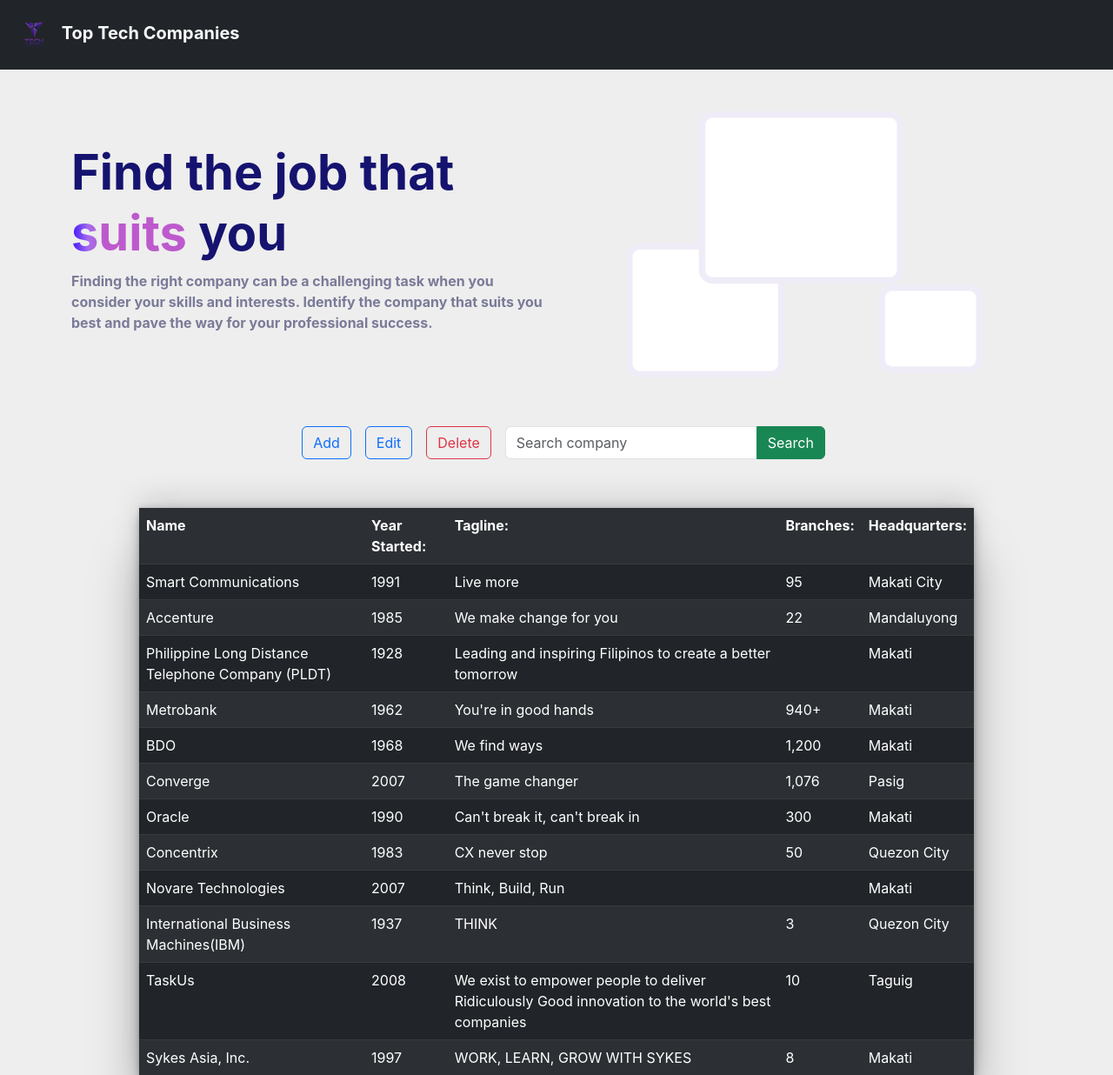
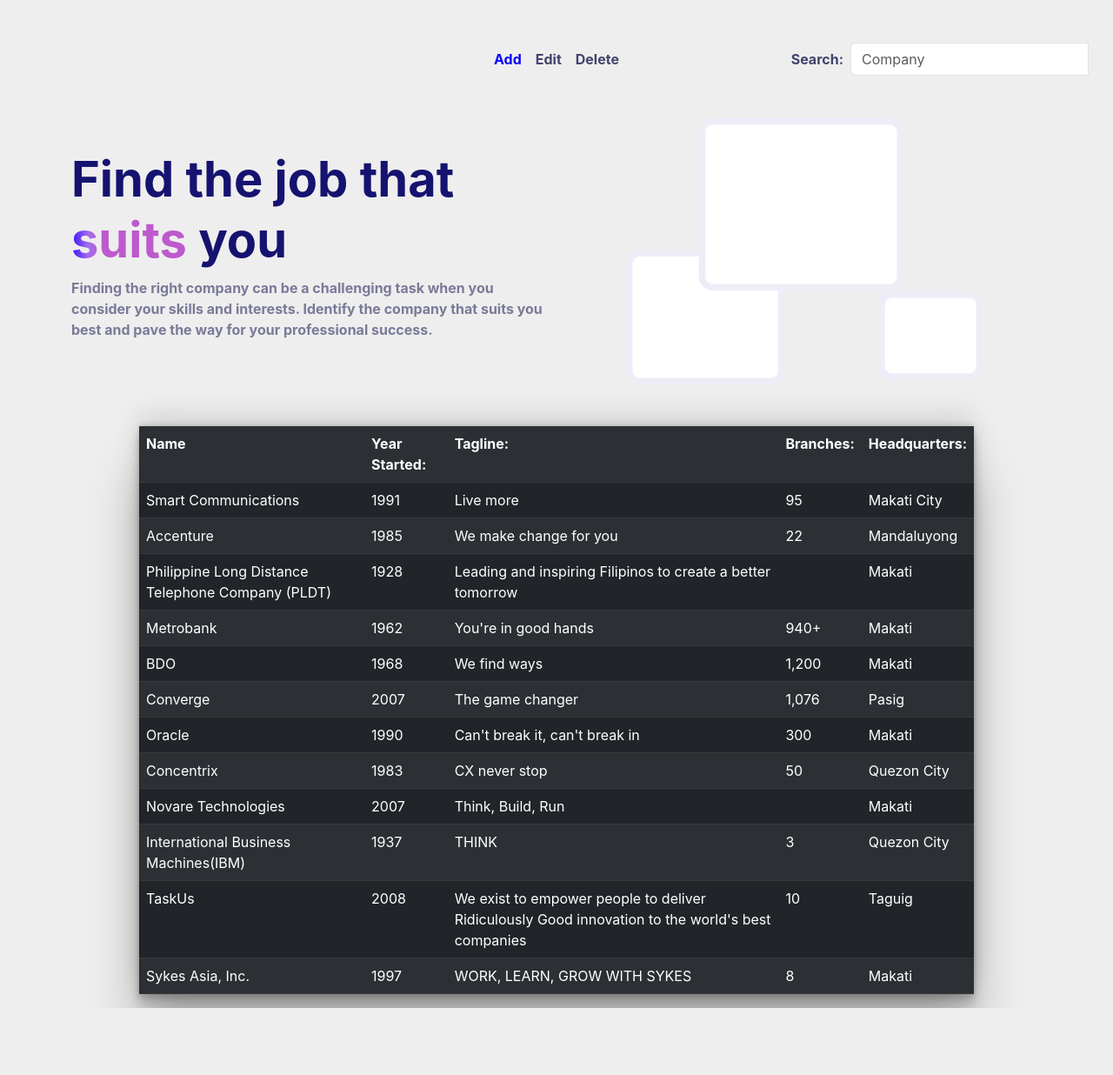
Before and after one commit to WilAm1/web2-project, a PHP site: page / in a window 1280 px wide. Shown: the top 1236 px of the page at 87% size. After the commit the page ends 1159 px from the top, so only its background shows below. Run offline with PHP 8.4, Linux system fonts and the light colour scheme; some web fonts are replaced.

Commit message:
feat: Add nav style

```diff
--- a/assets/styles.css
+++ b/assets/styles.css
@@ -33,10 +33,6 @@ body {
   width: 40%;
 }
 
-.menus > a:hover {
-  color: white !important;
-}
-
 #autocomplete-list {
   position: absolute;
   border: 1px solid #d4d4d4;
@@ -51,6 +47,7 @@ body {
 }
 
 .autocomplete-item {
+  font-weight: 400;
   display: block;
   width: 100%;
   color: black;
@@ -105,3 +102,35 @@ h2 {
   color: #43436e;
   color: hsla(240, 13%, 54%, 1);
 }
+
+/* links */
+.nav-link {
+  color: #43436e;
+  font-weight: 700;
+}
+.nav-link.active {
+  color: #0702ff;
+}
+
+.nav-link:hover {
+  color: rgb(160, 10, 230);
+}
+.nav-box {
+  color: #43436e;
+  font-weight: 700;
+  position: relative;
+}
+.menus {
+  align-items: center;
+}
+
+.search-form {
+  position: absolute;
+  right: 20px;
+}
+
+.search-box {
+  display: flex;
+  row-gap: 20px;
+  align-items: center;
+}
--- a/index.php
+++ b/index.php
@@ -18,11 +18,23 @@
 </head>
 
 <body>
-  <nav class="navbar bg-dark">
-    <div class="container-fluid">
-      <a class="navbar-brand text-light fw-bold" href="#" style="color:#5A2D91">
-        <img src="assets/images/logo.png" width="54" height="54" class="d-inline-block">
-        Top Tech Companies</a>
+  <nav class="">
+    <div class="menus mt-5 d-flex justify-content-center nav-box">
+      <a class="nav-link active m-2 text-decoration-none" href="create.html">Add</a>
+      <a class=" nav-link m-2 text-decoration-none" href="update.php">Edit</a>
+      <a class=" nav-link m-2 text-decoration-none" href="delete.php">Delete</a>
+
+
+      <form action="./searchProcess.php" method="GET" autocomplete="off" class="search-form">
+        <div class="search-box">
+          <label for="search" class="col-form-label">Search:</label>
+          <div class="input-group m-2">
+            <input class="form-control" placeholder="Company" type="search" id="search" name="q">
+            <div id="autocomplete-list"></div>
+          </div>
+        </div>
+
+      </form>
     </div>
   </nav>
 
@@ -44,23 +56,7 @@
   </div>
 
 
-  <div class="menus container mt-5 d-flex justify-content-center ">
-    <a class=" btn btn-outline-primary m-2 text-decoration-none" href="create.html">Add</a>
-    <a class="btn btn-outline-primary m-2 text-decoration-none" href="update.php">Edit</a>
-    <a class="btn btn-outline-danger m-2 text-decoration-none" href="delete.php">Delete</a>
 
-
-    <form action="./searchProcess.php" method="GET" autocomplete="off">
-      <div class="input-group m-2">
-
-        <input class="form-control" placeholder="Search company" type="search" id="search" name="q">
-        <div id="autocomplete-list"></div>
-
-        <button class="btn btn-success" type="submit" value="Search">Search</button>
-      </div>
-
-    </form>
-  </div>
 
 
   <!-- handles the list of companies. -->
```
